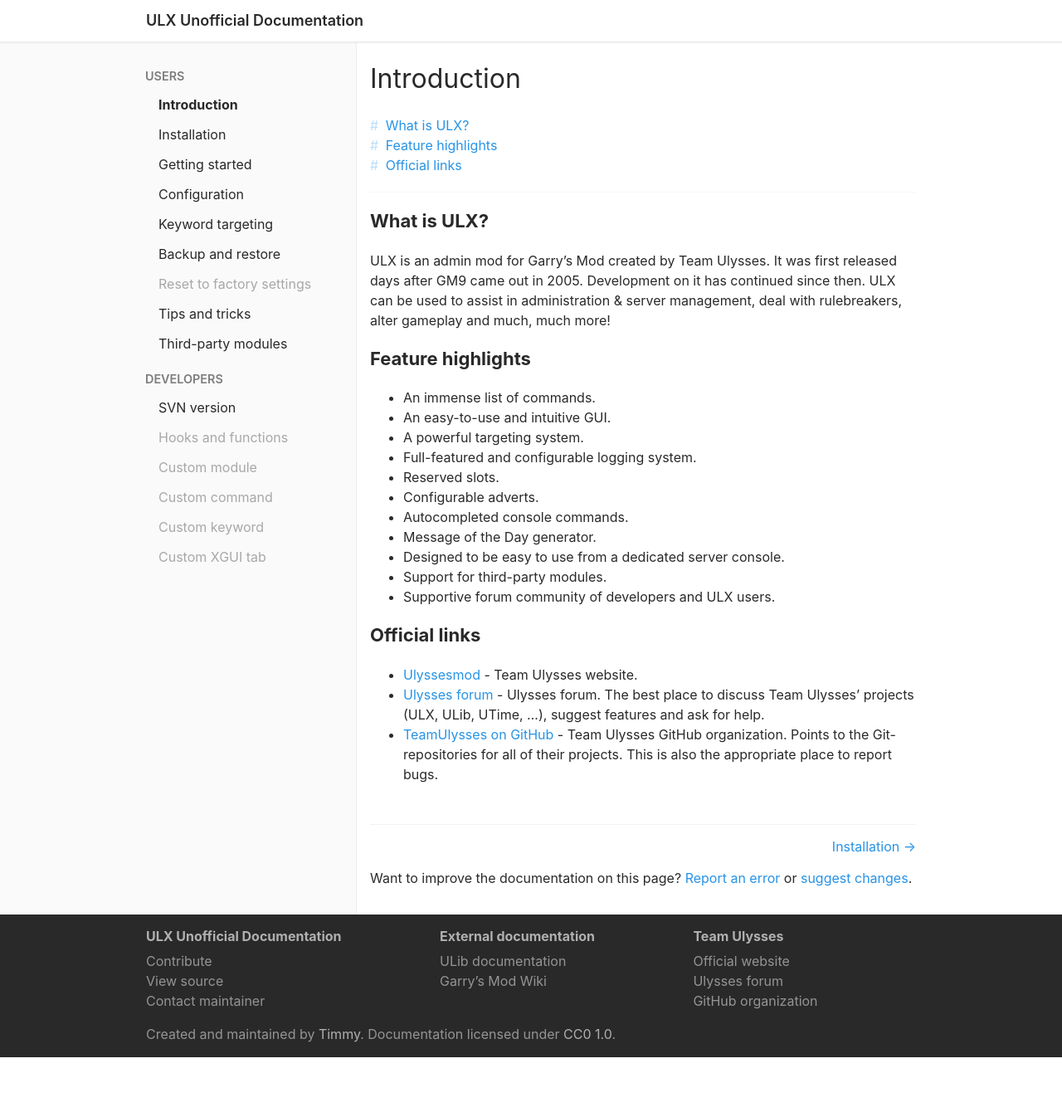
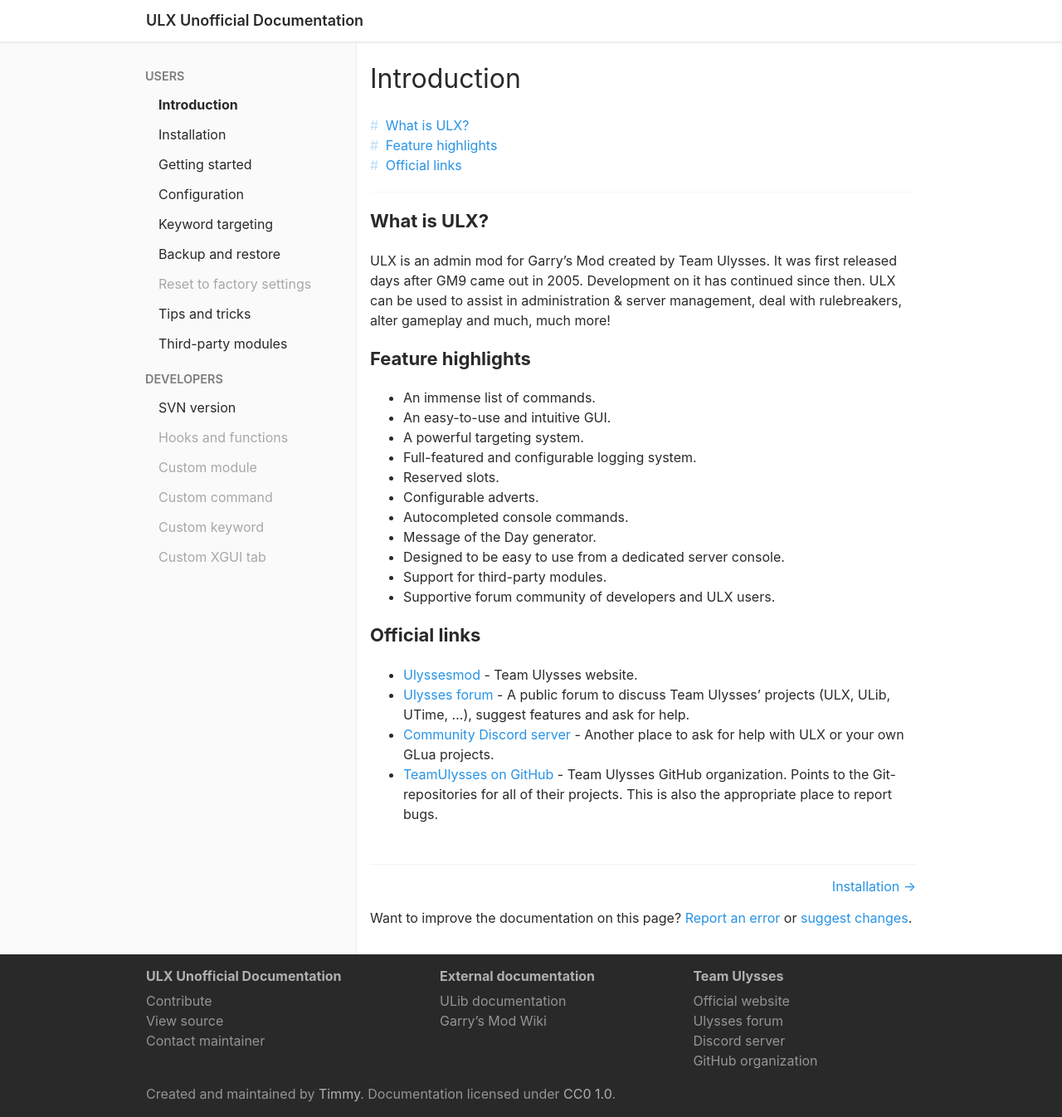
Before and after one commit to Timmy/ulx-docs, a Jekyll site: the page built from index.md, in a window 1280 px wide. Shown: the whole page at 83% size. Built offline with Jekyll 4.4.1, drawn with Linux system fonts in a browser that asks for light colours; our own code applies the rules of GitHub Pages for plain Markdown files; before the commit the page ends 1274 px from its top, so only the background shows below that.

Commit message:
Add link to Discord server

```diff
--- a/_includes/footer.html
+++ b/_includes/footer.html
@@ -36,6 +36,9 @@
             <a class="footer__link-list-link" href="https://forums.ulyssesmod.net">Ulysses forum</a>
           </li>
           <li class="footer__link-list-item">
+            <a class="footer__link-list-link" href="https://discord.gg/FtbZKnU">Discord server</a>
+          </li>
+          <li class="footer__link-list-item">
             <a class="footer__link-list-link" href="https://github.com/TeamUlysses">GitHub organization</a>
           </li>
         </ul>
--- a/index.md
+++ b/index.md
@@ -33,5 +33,6 @@ ULX is an admin mod for Garry's Mod created by Team Ulysses. It was first releas
 ## Official links
 
 - [Ulyssesmod](https://ulyssesmod.net) - Team Ulysses website.
-- [Ulysses forum](https://forums.ulyssesmod.net) - Ulysses forum. The best place to discuss Team Ulysses' projects (ULX, ULib, UTime, …), suggest features and ask for help.
+- [Ulysses forum](https://forums.ulyssesmod.net) - A public forum to discuss Team Ulysses' projects (ULX, ULib, UTime, …), suggest features and ask for help.
+- [Community Discord server](https://discord.gg/FtbZKnU) - Another place to ask for help with ULX or your own GLua projects.
 - [TeamUlysses on GitHub](https://github.com/TeamUlysses) - Team Ulysses GitHub organization. Points to the Git-repositories for all of their projects. This is also the appropriate place to report bugs.
```
